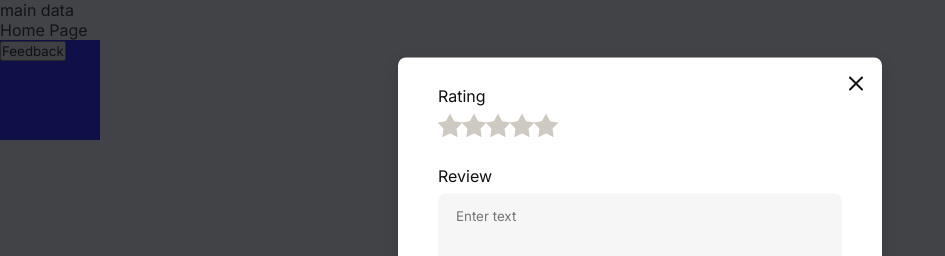
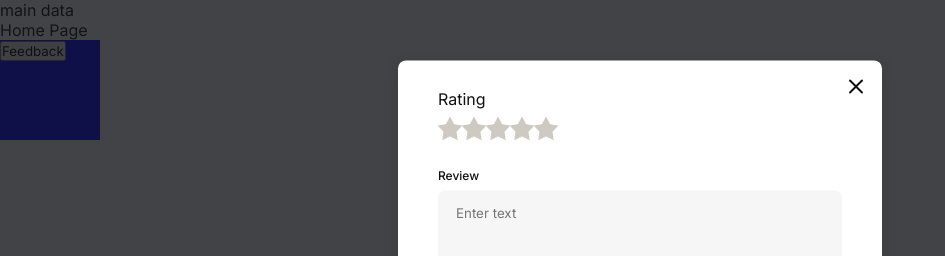
Before and after one commit to OlehZankiv/project-ff-planner-frontend, a React (Create React App) app: page / in a window 1280 px wide. Shown: the top 256 px of the page, without its empty margins (0-945 px from the left). Built offline with nearby package versions, Linux system fonts and the light colour scheme.

Commit message:
replaced textarea with custom component

```diff
--- a/src/components/Textarea.jsx
+++ /dev/null
@@ -1,26 +0,0 @@
-import styled from 'styled-components'
-
-export const Textarea = ({label, placeholder}) => {
-
-    return(
-        <Wrapper>
-            <>
-                <label htmlFor='textarea'>
-                {label} label
-                </label>
-                <textarea type='text' id='textarea' placeholder={placeholder} />
-            </>
-        </Wrapper>
-    )
-
-}
-
-const Wrapper = styled.textarea`
-    height: 127px;
-    background-color: #F6F6F6;
-    border-radius: 8px;
-    border: 0px;
-    padding: 14px 18px;
-    margin-bottom: 18px;
-    resize: none;
-`
--- /dev/null
+++ b/src/components/fields/Textarea.jsx
@@ -0,0 +1,29 @@
+import styled from 'styled-components'
+import { Text } from '../Text'
+
+export const Textarea = ({ label, placeholder, onChange }) => {
+//   const { colors } = useTheme()
+// ToDo: replace colors with theme colors #343434 / #FAFAFA
+
+
+
+  return (
+    <>
+      <Label htmlFor='textarea'><Text type='p' fontSize={12} lineHeight={14} color='#343434'>{label}</Text></Label>
+      <Wrapper type='text' id='textarea' placeholder={placeholder} onChange={onChange} />
+    </>
+  )
+}
+
+const Wrapper = styled.textarea`
+  height: 127px;
+  background-color: #f6f6f6;
+  border-radius: 8px;
+  border: 0px;
+  padding: 14px 18px;
+  margin-bottom: 18px;
+  resize: none;
+`
+const Label = styled.label`
+  margin-bottom: 8px;
+`
--- a/src/components/index.js
+++ b/src/components/index.js
@@ -7,5 +7,5 @@ export { generateSrcConfig, Image } from './Image'
 export { Button } from './buttons/Button'
 export { Input } from './fields/Input'
 export { OpacityButton } from './buttons/OpacityButton'
-export { Textarea } from './Textarea'
+export { Textarea } from './fields/Textarea'
 export { Ratings } from './fields/Ratings'
--- a/src/pages/FeedbackModal.jsx
+++ b/src/pages/FeedbackModal.jsx
@@ -1,19 +1,14 @@
 import styled, { css, useTheme } from 'styled-components'
-import {
-  getBreakpointsStyles,
-  getDesktopStyles,
-  getTabletStyles,
-} from '../styles/breakpoints.js'
-import { Modal, Button } from '../components'
+import { getBreakpointsStyles, getDesktopStyles, getTabletStyles } from '../styles/breakpoints.js'
+import { Modal, Button, Textarea } from '../components'
 // import { Textarea, Ratings } from '../components'
 import { useState } from 'react'
 import { useTranslation } from 'react-i18next'
 import { StarIcon } from '../assets/icons'
 
-
 const FeedbackModal = ({}) => {
   const { t } = useTranslation()
-  const {colors} = useTheme()
+  const { colors } = useTheme()
 
   const [visible, setVisible] = useState(true)
   const [ratingValue, setRatingValue] = useState(0)
@@ -22,17 +17,15 @@ const FeedbackModal = ({}) => {
 
   const stars = Array(5).fill(0)
 
-  const handleChange = ( event ) => {
-
-    console.log('event', event.target.value)
+  const handleChange = (event) => {
     setReviewText(event.target.value)
   }
 
   const feedbackSubmit = (event) => {
     event.preventDefault()
 
-    const review = {rating: ratingValue, review: reviewText}
-    console.log ('form data:', review)
+    const review = { rating: ratingValue, review: reviewText }
+    console.log('form data:', review)
   }
 
   const tempFeedback1 =
@@ -58,7 +51,11 @@ const FeedbackModal = ({}) => {
                     key={index}
                     size={24}
                     style={{ cursor: 'pointer', marginRight: '2px' }}
-                    color={(ratingValue || ratingHoverValue) > index ? colors.starActive : colors.starDefault}
+                    color={
+                      (ratingValue || ratingHoverValue) > index
+                        ? colors.starActive
+                        : colors.starDefault
+                    }
                     onClick={() => setRatingValue(() => index + 1)}
                     onMouseOver={() => setRatingHoverValue(() => index + 1)}
                     onMouseLeave={() => setRatingHoverValue(() => undefined)}
@@ -66,18 +63,8 @@ const FeedbackModal = ({}) => {
                 )
               })}
             </div>
-            <label htmlFor='feedback' style={styles.label}>
-              Review
-            </label>
-            <textarea type='text' id='feedback' style={styles.textarea} placeholder='Enter text' onChange={handleChange}/>
-            {/* <Ratings/>
-            <Textarea label={'Review'} placeholder={'Enter text'}/> */}
-            <Button
-                type={'submit'}
-                fullWidth
-                title={t('Save')}
-                onClick={feedbackSubmit}
-            />
+            <Textarea label={'Review'} placeholder={'Enter text'} onChange={handleChange} />
+            <Button type={'submit'} fullWidth title={t('Save')} onClick={feedbackSubmit} />
           </form>
           <FeedbackList>
             <ul>
@@ -89,7 +76,14 @@ const FeedbackModal = ({}) => {
                   <p style={styles.p}>Nadiia Doe</p>
                   <div style={styles.feedback_rating}>
                     {stars.map((_, index) => {
-                      return <StarIcon key={index} size={14} style={{ marginRight: 10 }} color={'#CEC9C1'}/>
+                      return (
+                        <StarIcon
+                          key={index}
+                          size={14}
+                          style={{ marginRight: 10 }}
+                          color={'#CEC9C1'}
+                        />
+                      )
                     })}
                   </div>
                   <div>{tempFeedback1}</div>
@@ -103,7 +97,14 @@ const FeedbackModal = ({}) => {
                   <p style={styles.p}>Nadiia Doe</p>
                   <div style={styles.feedback_rating}>
                     {stars.map((_, index) => {
-                      return <StarIcon key={index} size={14} style={{ marginRight: 10 }} color={'#CEC9C1'} />
+                      return (
+                        <StarIcon
+                          key={index}
+                          size={14}
+                          style={{ marginRight: 10 }}
+                          color={'#CEC9C1'}
+                        />
+                      )
                     })}
                   </div>
                   <div>{tempFeedback2}</div>
@@ -162,15 +163,6 @@ const styles = {
     marginBottom: '24px',
   },
 
-  textarea: {
-    height: '127px',
-    backgroundColor: '#F6F6F6',
-    borderRadius: '8px',
-    border: '0px',
-    padding: '14px 18px',
-    marginBottom: '18px',
-  },
-
   feedback_avatar: {
     width: '40px',
     alignItems: 'top',
@@ -196,7 +188,7 @@ const FeedbackList = styled.ul`
   width: 404px;
   list-style: none;
   padding: 16px;
-  background-color: #E3F3FF;
+  background-color: #e3f3ff;
   border-radius: 8px;
   max-height: 292px;
 
@@ -205,5 +197,4 @@ const FeedbackList = styled.ul`
     flex-direction: raw;
     margin-bottom: 20px;
   }
-
 `
```
